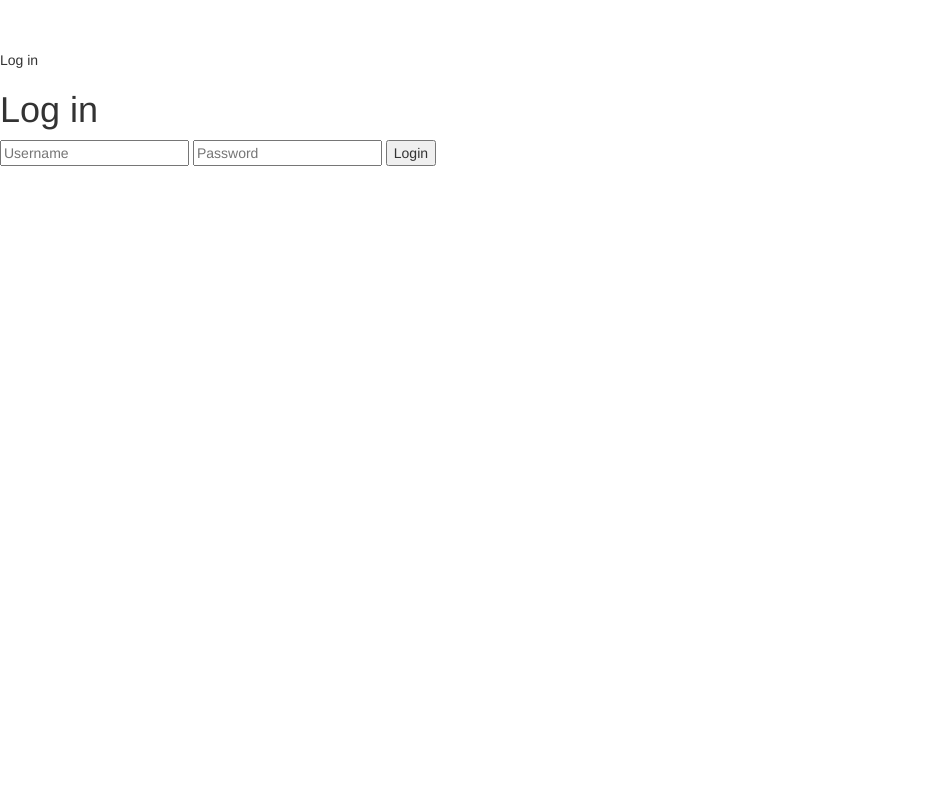
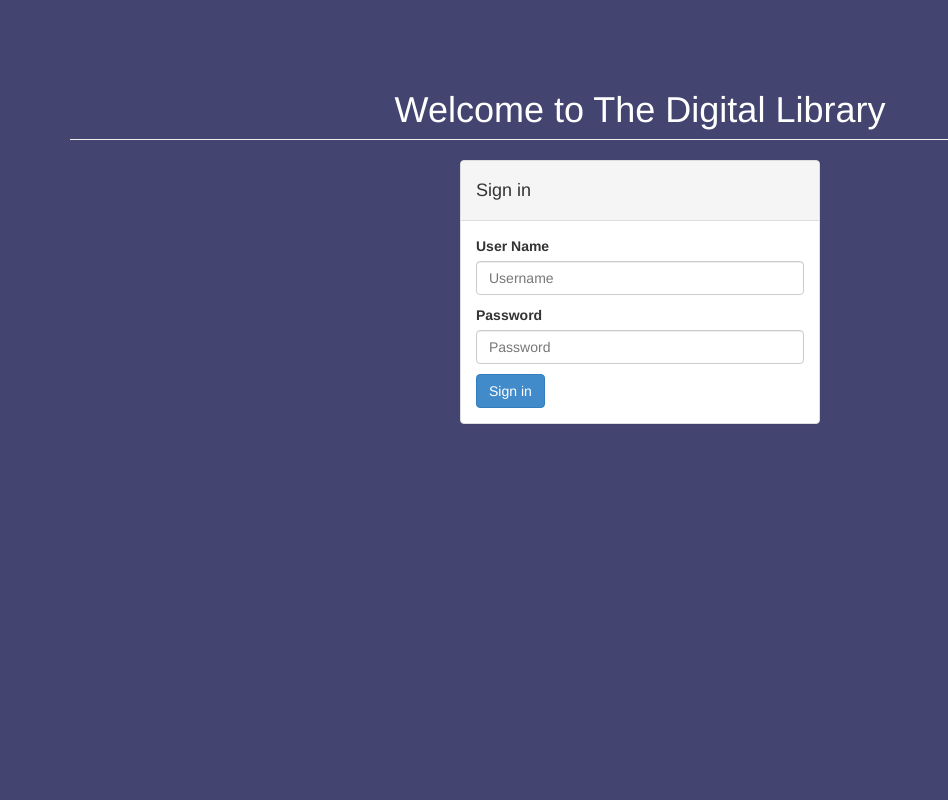
Before and after one commit to rhperera/pusthaka, a CodeIgniter app: page /users/login in a window 1280 px wide. Shown: the whole page, without its empty margins (0-948 px from the left). Run offline with CodeIgniter, Linux system fonts and the light colour scheme.

Commit message:
changed login screen

```diff
--- a/application/views/login.php
+++ b/application/views/login.php
@@ -1,20 +1,55 @@
+
+<div class="container">
+<style type="text/css">
+    h1{
+        color: white;
+    }
+
+    body
+    {
+        background-color: rgb(68, 68, 113);
+        background-repeat:no-repeat;
+        /* custom background-position */
+        background-position:50% 50%;
+        /* ie8- graceful degradation */
+        background-position:50% 50%9 !important;
+    }
+</style>
 
 
-<span href="#" class="button" id="toggle-login">Log in</span>
 
+<div class="row">
+            <div class="col-lg-12">
+                <h1 class="page-header" align="center">
+                    Welcome to The Digital Library
+                </h1>
+            </div>
+            <div class="col-md-4">
+            </div>
+            <div class="col-md-4">
+                <div class="panel panel-default">
+                    <div class="panel-heading">
+                        <h4></i>Sign in</h4>
+                    </div>
+                    <div class="panel-body">
+                        <form action ="<?php base_url()?>login" method="post">
                             <?php
                                 if($error==1)
                                 {
-            echo '<p>username / password did not match</p>';
+                                    echo '<p style="color: red;">username / password did not match</p>';
                                 }
                             ?>
-
-<div id="login">
-    <div id="triangle"></div>
-    <h1>Log in</h1>
-    <form action ="<?php base_url()?>login" method="post">
-        <input type="text" name="user_name" placeholder="Username" />
-        <input type="password" name="password" placeholder="Password" />
-        <input type="submit" value="Login" />
+                            <label>User Name</label>
+                                <input  align="center" type="text" class="form-control" id="name" required data-validation-required-message="Please enter your name." name="user_name" placeholder="Username" >
+                            <p class="help-block"></p>
+                            <label>Password</label>
+                                <input type="password" class="form-control" id="password" required data-validation-required-message="Please enter your Password." name="password" placeholder="Password"  >
+                            <p class="help-block"></p>
+                            <input type="submit" class="btn btn-primary" placeholder="sad" value="Sign in" align="center">
                         </form>
                     </div>
+                </div>
+            </div>
+            <div class="col-md-4">
+            </div>
+        </div>
```
Lines whose indentation alone changed are shown as unchanged.
